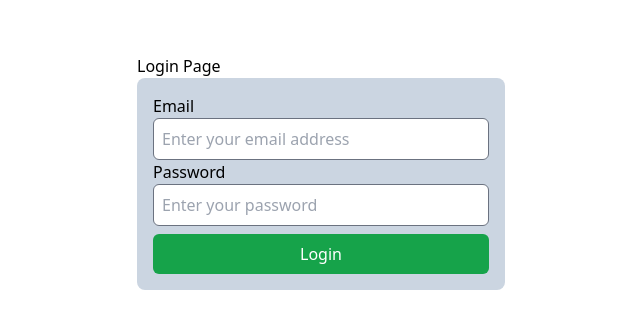
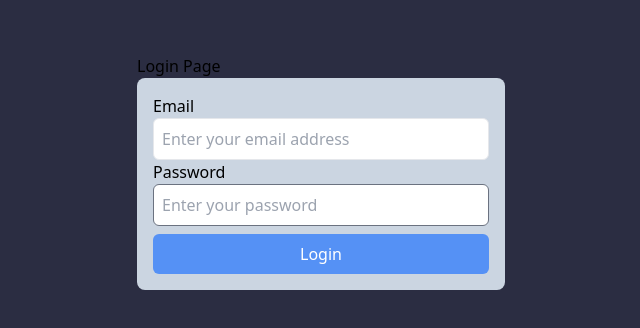
Before and after one commit to Paulthelol/pulseout, a Next.js app: page /login in a window 1280 px wide. Shown: the part 228-556 px from the top of the page, without its empty margins (319-959 px from the left). Built offline with nearby package versions, Linux system fonts and the light colour scheme.

Commit message:
Modify login page colors

```diff
--- a/app/login/page.tsx
+++ b/app/login/page.tsx
@@ -2,7 +2,7 @@ import LoginForm from "../ui/login-form"
 export default function LoginPage() {
 
     return (
-        <main className="flex flex-col items-center justify-center min-h-screen">
+        <main className="flex flex-col items-center justify-center min-h-screen bg-[#2b2d42]">
             <div className="w-full max-w-[400px] px-4">
                 <div>
                 <h1>Login Page</h1>
--- a/app/ui/login-form.tsx
+++ b/app/ui/login-form.tsx
@@ -11,7 +11,7 @@ export default function LoginForm() {
                     </label>
                     <div className="relative">
                         <input
-                            className="w-full rounded-md border border-gray-500 pl-2 py-2"
+                            className="w-full rounded-md border border-gray-200 pl-2 py-2"
                             placeholder="Enter your email address"
                         />
                     </div>
@@ -30,7 +30,7 @@ export default function LoginForm() {
                     </div>
 
                 </div>
-                <button className="mt-2 rounded-md bg-green-600 w-full px-10 py-2 text-white transition-colors hover:bg-green-500">
+                <button className="mt-2 rounded-md bg-[#5591f5] w-full px-10 py-2 text-white transition-colors hover:bg-[#3eabf4]">
                     Login
                 </button>
             </div>
```
